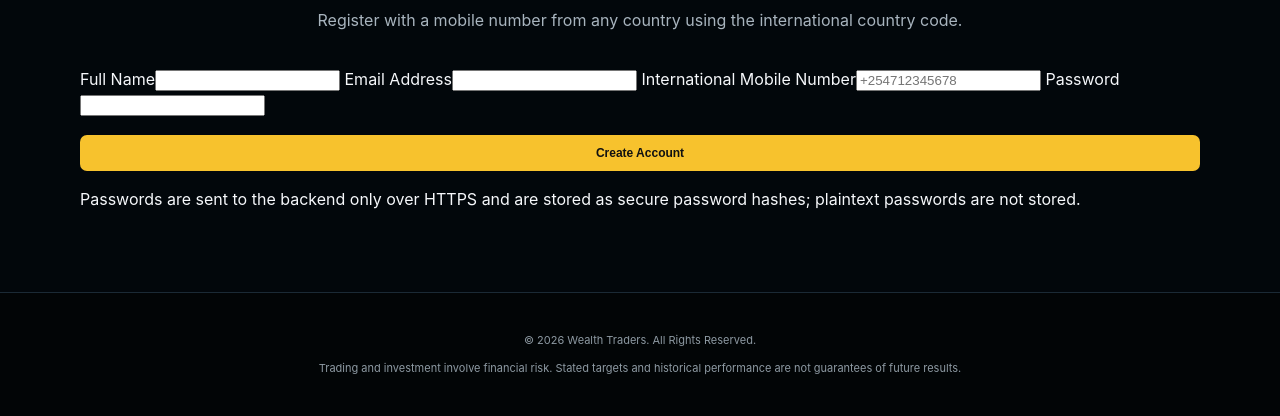
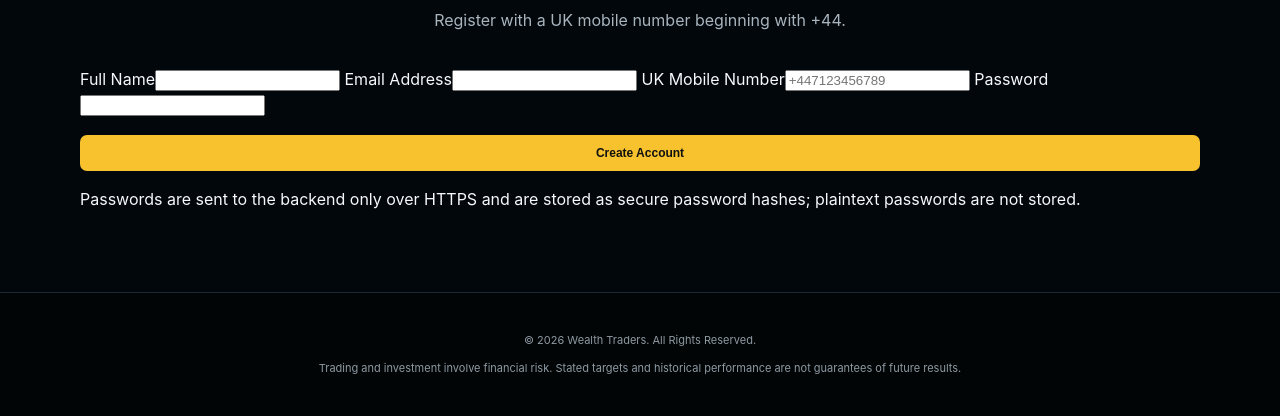
Before and after one commit to Manu32912/WEALTH-TRADERS-, a plain HTML site: page signup.html in a window 1280 px wide. Shown: the part 2622-3038 px from the top of the page. Drawn offline with Linux system fonts and the light colour scheme.

Commit message:
Add files via upload

```diff
--- a/signup.html
+++ b/signup.html
@@ -2,10 +2,10 @@
 <div class="topbar"><div>▥ Market information</div><div>♢ Risk-aware trading tools</div><div>◯ Support available</div></div>
 <header><div class="container nav"><a class="logo" href="index.html"><img src="cwt-logo.jpg" alt="CWT Crypto Wealth Traders logo"></a><div class="mobile" onclick="menu()">☰</div>
 <nav><a href="index.html">Home</a><a href="about.html">About</a><a href="investment.html">Investment</a><a href="vip.html">VIP</a><a href="dashboard.html">Dashboard</a><a href="testimonials.html">Testimonials</a><a href="faq.html">FAQ</a><a href="contact.html">Contact</a><a class="login-link" href="login.html">Login</a><a class="btn gold" href="signup.html">Sign Up</a></nav></div></header>
-<section><div class="container"><div class="head"><h1>Create Account</h1><p>Register with a mobile number from any country using the international country code.</p></div>
+<section><div class="container"><div class="head"><h1>Create Account</h1><p>Register with a UK mobile number beginning with +44.</p></div>
 <form class="form" onsubmit="register(event)"><label>Full Name</label><input id="name" required autocomplete="name">
 <label>Email Address</label><input id="email" type="email" required autocomplete="email">
-<label>International Mobile Number</label><input id="phone" type="tel" required placeholder="+254712345678" autocomplete="tel">
+<label>UK Mobile Number</label><input id="phone" type="tel" required placeholder="+447123456789" autocomplete="tel">
 <label>Password</label><input id="password" type="password" required minlength="8" autocomplete="new-password">
 <button class="btn gold" style="width:100%;margin-top:18px">Create Account</button>
 <p class="notice">Passwords are sent to the backend only over HTTPS and are stored as secure password hashes; plaintext passwords are not stored.</p></form></div></section><footer><div class="container"><p>© 2026 Wealth Traders. All Rights Reserved.</p><p>Trading and investment involve financial risk. Stated targets and historical performance are not guarantees of future results.</p></div></footer><script src="script.js"></script></body></html>
```
